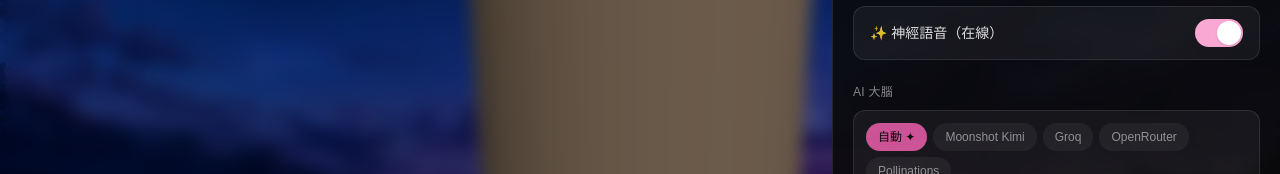
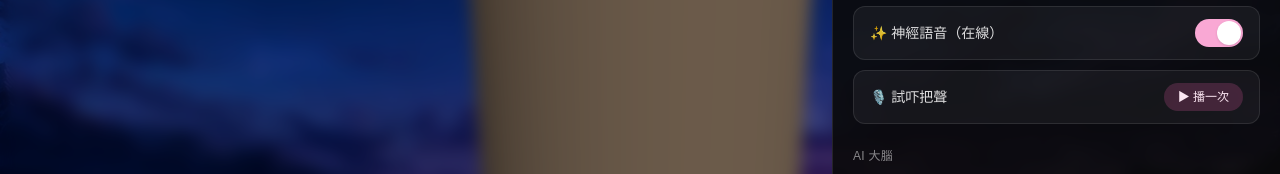
Before and after one commit to MonMonMars/amoji-app, a Next.js app in the folder apps/web/: page /chat in a window 1280 px wide. Both pictures are taken after a click on the button "⚙️". Shown: the part 350-524 px from the top of the page. Built offline with nearby package versions, Linux system fonts and the light colour scheme; no server answers.

Commit message:
r2026-10-04.75: settings voice self-test button + blocked-sound hint

```diff
--- a/apps/web/components/SettingsSheet.tsx
+++ b/apps/web/components/SettingsSheet.tsx
@@ -8,13 +8,15 @@
 // exactly as before; male/female calibrate her warmth vs best-mate tone.
 // r2026-10-04.70c: the gender state admits undefined (profile.gender is
 // optional) — a never-set profile just shows no chip highlighted.
+// r2026-10-04.75: Voice section gains a one-tap "Test voice" self-test plus a
+// blocked-sound hint, so a silent phone is diagnosable without a keyboard.
 import { useEffect, useRef, useState } from 'react';
 import {
   characterById, backgroundById, KID_CHARACTER, KID_BACKGROUND,
   t, type Prefs, type StrKey,
 } from '../lib/prefs';
 import { LangChips } from './selectors';
-import { speak, voiceEnabled, setVoiceEnabled, neuralEnabled, setNeuralEnabled } from '../lib/voice';
+import { speak, voiceEnabled, setVoiceEnabled, neuralEnabled, setNeuralEnabled, testVoice } from '../lib/voice';
 import { pickLine } from '../lib/chatter';
 import { feedUtterance } from '../lib/companion';
 import { notifySpeaking } from '../lib/speech';
@@ -97,6 +99,7 @@ export default function SettingsSheet({
 }) {
   const [voiceOn, setVoiceOnState] = useState(voiceEnabled());
   const [neuralOn, setNeuralOnState] = useState(neuralEnabled());
+  const [voiceBlocked, setVoiceBlocked] = useState(false);
   const [name, setName] = useState(() => loadProfile().name);
   const [gender, setGender] = useState<Gender | undefined>(() => loadProfile().gender);
   const [mem, setMem] = useState<Memory>(loadMemory);
@@ -106,6 +109,13 @@ export default function SettingsSheet({
   const [brain, setBrainState] = useState<BrainProvider>(brainProvider());
   const [keyDrafts, setKeyDrafts] = useState<Record<string, string>>({});
   const tutorNRef = useRef(0);
+  // r2026-10-04.75: listen for the voice layer reporting a refused utterance
+  // so the hint appears right where the toggles live.
+  useEffect(() => {
+    const onBlocked = () => setVoiceBlocked(true);
+    window.addEventListener('amoji:voice-blocked', onBlocked);
+    return () => window.removeEventListener('amoji:voice-blocked', onBlocked);
+  }, []);
   useEffect(() => {
     if (open) { setMem(loadMemory()); setCopied(false); setBrainState(brainProvider()); setKeyDrafts({}); }
   }, [open]);
@@ -231,6 +241,20 @@ export default function SettingsSheet({
                 onClick={() => { const next = !neuralOn; setNeuralOnState(next); setNeuralEnabled(next); }}
               />
             </div>
+            <div className={row}>
+              <span className={label}>🎙️ {t(lang, 'testVoice')}</span>
+              <button
+                onClick={() => { setVoiceBlocked(false); testVoice(prefs.character, lang); }}
+                className="ui-btn shrink-0 rounded-full bg-pink-400/20 px-3.5 py-1.5 text-xs text-pink-100 hover:bg-pink-400/30"
+              >
+                {t(lang, 'testVoiceBtn')}
+              </button>
+            </div>
+            {voiceBlocked && (
+              <p className="rounded-xl border border-amber-300/30 bg-amber-400/10 px-4 py-2.5 text-[11px] leading-relaxed text-amber-100/90">
+                🔇 {t(lang, 'voiceBlockedHint')}
+              </p>
+            )}
           </Section>
 
           <Section title={t(lang, 'brainTitle')}>
```
